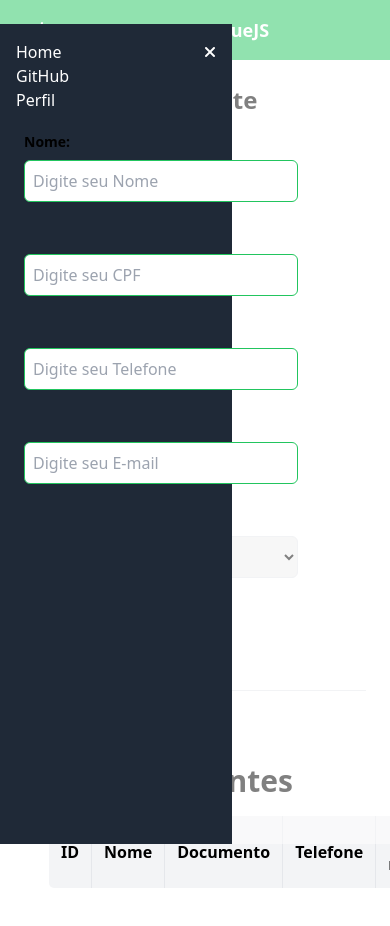
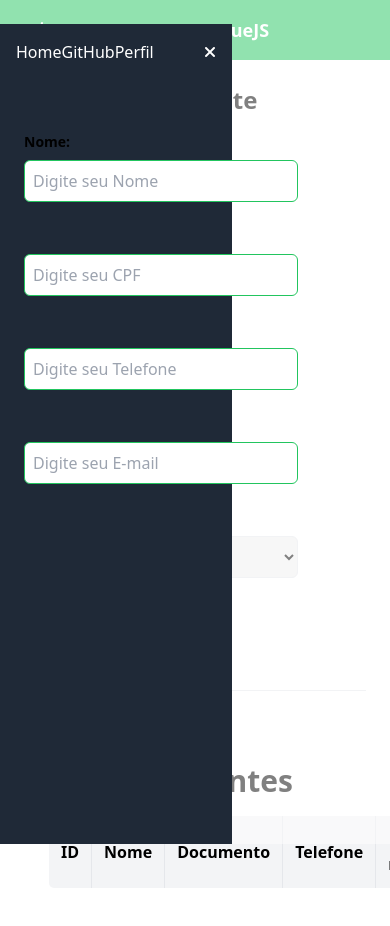
Before and after one commit to emersonamorim-dev/Cadastro-Clientes-Produtos-VueJS, a Vue app: page /clientes/cadastro in a window 390 px wide. Both pictures are taken after a click on the button 23 px from the left and 30 px from the top of the page. Shown: the top 926 px of the page. Built offline with nearby package versions, Linux system fonts and the light colour scheme.

Commit message:
Cadastro-Clientes-Produtos-VueJS - Teste DataStone 🚀 🔄 🌐

```diff
--- a/src/components/Header/AppHeader.vue
+++ b/src/components/Header/AppHeader.vue
@@ -48,9 +48,9 @@
           <i class="fas fa-times"></i>
         </button>
         <div class="submenu">
-          <p>Home</p>
-          <p>GitHub</p>
-          <p>Perfil</p>
+          <router-link to="/home">Home</router-link>
+          <router-link to="https://github.com/emersonamorim-dev">GitHub</router-link>
+          <router-link to="https://www.linkedin.com/in/emerson-amorim-dev/">Perfil</router-link>
         </div>
       </div>
     </transition>
```
